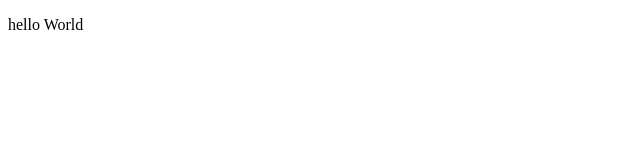
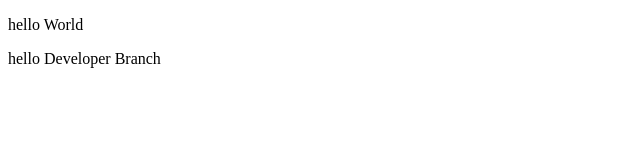
Before and after one commit to keng9688/DemoGit, a plain HTML site: page index.html in a window 1280 px wide. Shown: the whole page, without its empty margins (0-640 px from the left). Drawn offline with Linux system fonts and the light colour scheme.

Commit message:
Add Developer branch

```diff
--- a/index.html
+++ b/index.html
@@ -8,5 +8,6 @@
 </head>
 <body>
   <p>hello World</p>
+  <p>hello Developer Branch</p>
 </body>
 </html>
```
